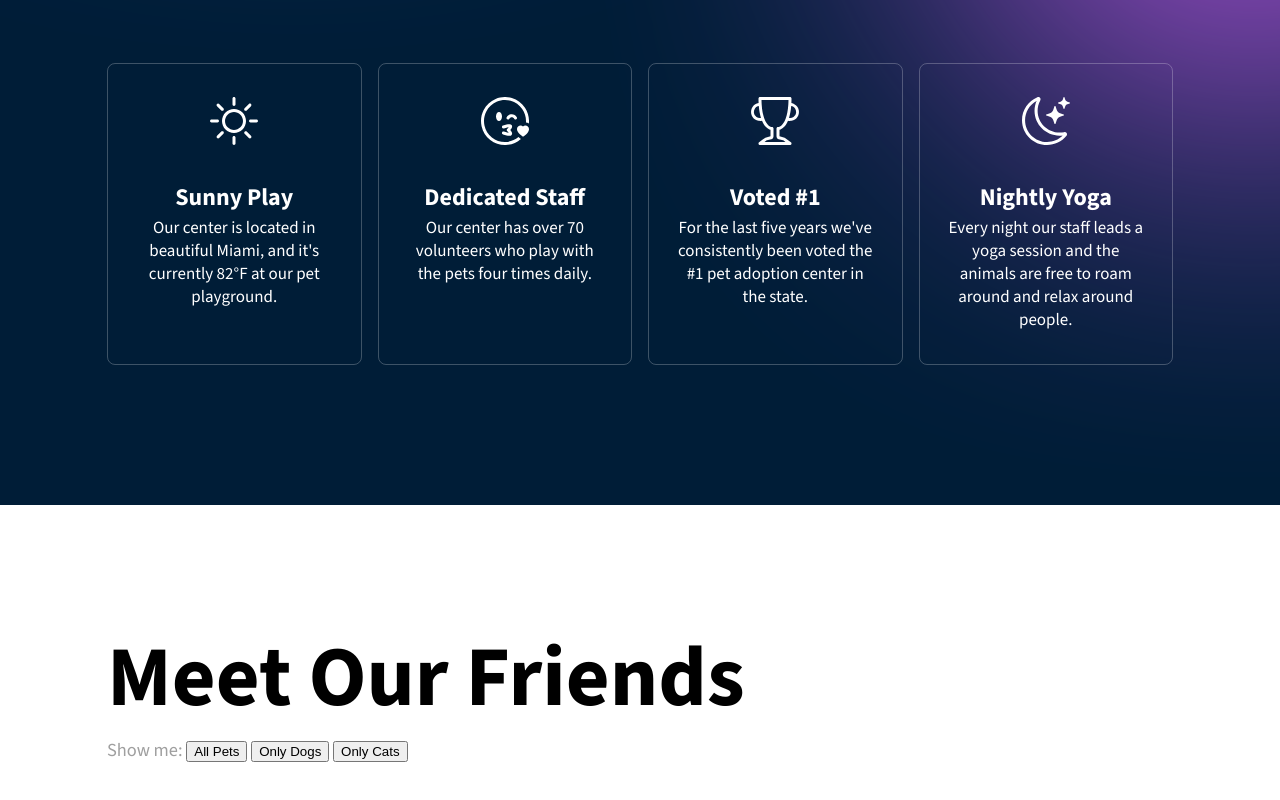
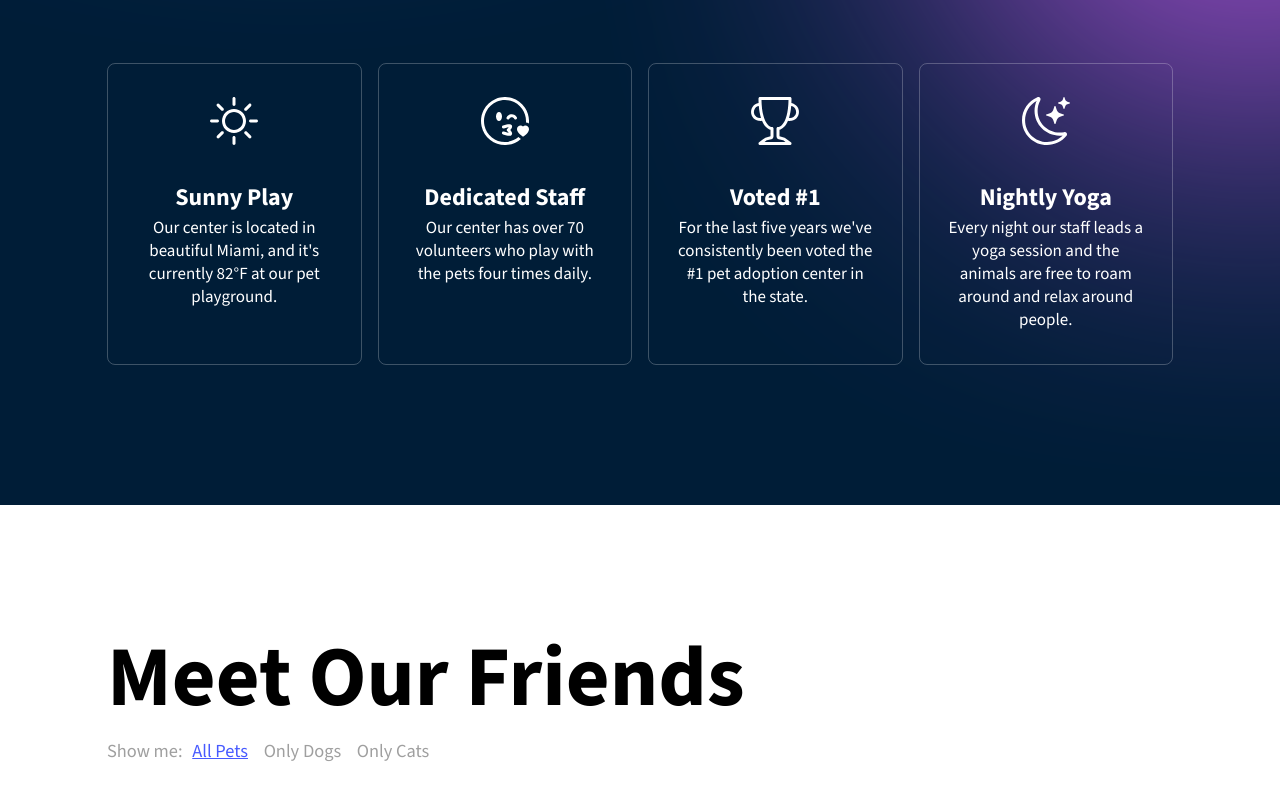
Before and after one commit to DevMostafaRagab/pet-adoption, a plain HTML site: page index.html in a window 1280 px wide. Shown: the part 555-1355 px from the top of the page. Drawn offline with nearby package versions, Linux system fonts and the light colour scheme.

Commit message:
Style buttons to appear and act as links

```diff
--- a/style.css
+++ b/style.css
@@ -231,5 +231,26 @@ body {
   font-size: 1.15rem;
 }
 
+/* Style buttons to appear and act as links */
+.pet-filter button {
+  background-color: transparent;
+  /* remove border from buttons */
+  border: none;
+  /* Mouse = pointer */
+  cursor: pointer;
+  font-family: "Source Sans 3", sans-serif;
+  font-size: 1.15rem;
+  color: #9f9f9f;
+}
+
+.pet-filter button:hover {
+  color: #7d7d7d;
+}
+
+.pet-filter .active,
+.pet-filter .active:hover {
+  color: #475aff;
+  text-decoration: underline;
+}
 
 /* =================================================================================================================== */
```
